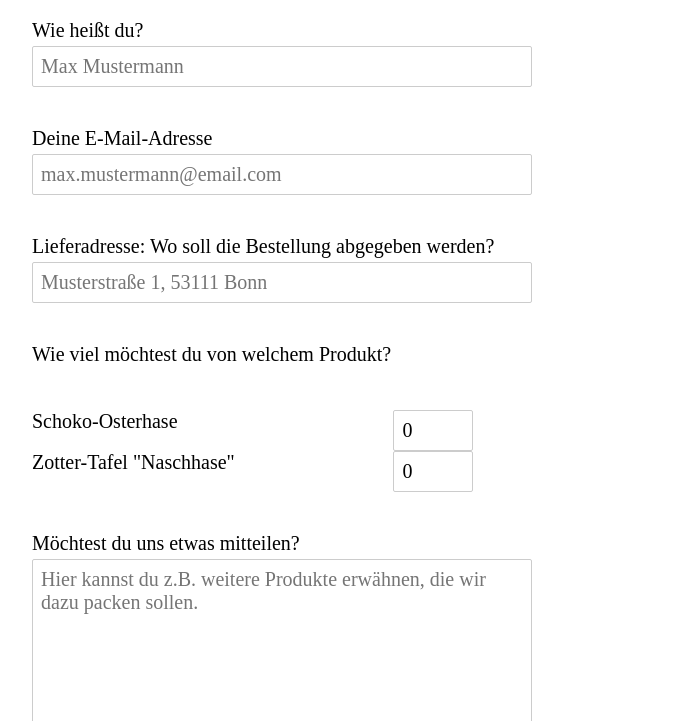
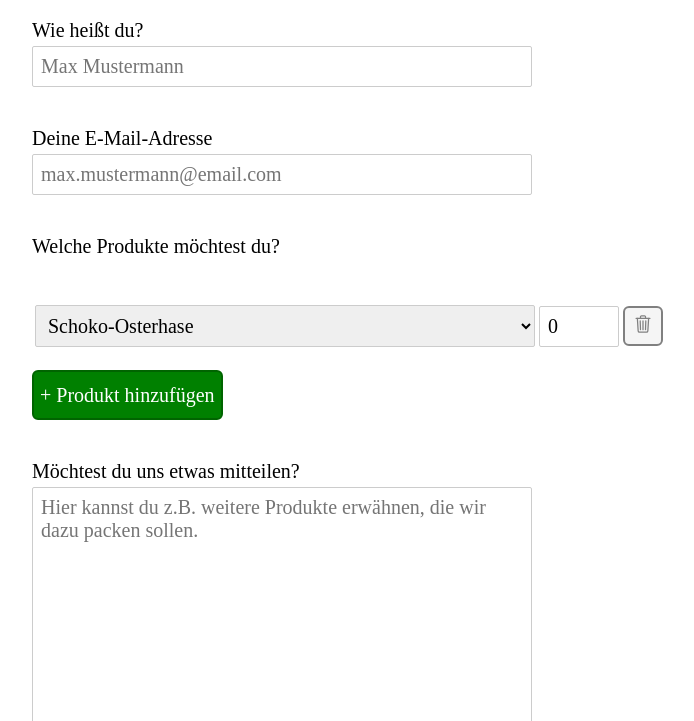
Before and after one commit to sgrubsmyon/wlobs, a plain HTML site: page deploy/index.html in a window 1280 px wide. Shown: the part 79-800 px from the top of the page, without its empty margins (308-1002 px from the left). Drawn offline with nearby package versions, Linux system fonts and the light colour scheme.

Commit message:
Make form reactive with vue.js

```diff
--- a/deploy/index.html
+++ b/deploy/index.html
@@ -7,10 +7,12 @@
   <meta name="viewport" content="width=device-width, initial-scale=1.0">
   <title>Weltladen Bonn Corona Shopper</title>
   <link rel="stylesheet" type="text/css" href="style.css">
+  <script type="module" src="https://unpkg.com/ionicons@5.0.0/dist/ionicons/ionicons.esm.js"></script>
+  <script nomodule="" src="https://unpkg.com/ionicons@5.0.0/dist/ionicons/ionicons.js"></script>
 </head>
 
 <body>
-  <div class="form">
+  <div class="form" id="form">
     <h1>Weltladen Bonn Corona Shopper</h1>
     <form action="send-mail.php" method="post">
       <div class="elem-group">
@@ -22,17 +24,25 @@
         <input type="email" id="email" name="visitor_email" placeholder="max.mustermann@email.com" required>
       </div>
       <div class="elem-group">
-        <label for="address">Lieferadresse: Wo soll die Bestellung abgegeben werden?</label>
-        <input type="text" id="address" name="address" required placeholder="Musterstraße 1, 53111 Bonn" pattern=[A-Za-z0-9.,\-\s]{5,100}>
-      </div>
-      <div class="elem-group">
-        <label for="product-selection">Wie viel möchtest du von welchem Produkt?</label>
-        <div id="product-selection">
-          <label for="quantity_hase">Schoko-Osterhase</label>
-          <input type="number" id="quantity_hase" name="quantity_hase" min="0" max="1000" value=0>
-          <label for="quantity_naschhase">Zotter-Tafel "Naschhase"</label>
-          <input type="number" id="quantity_naschhase" name="quantity_naschhase" min="0" max="1000" value=0>
-        </div>
+        <label for="product-selection">Welche Produkte möchtest du?</label>
+        <table id="product-selection">
+          <tbody>
+            <tr v-for="product in products">
+              <td>
+                <select v-bind:id="'product'+product.id" v-bind:name="'product'+product.id" v-model="product.productId" required>
+                  <option v-for="p in productList" v-bind:value="p.id">{{ p.name }}</option>
+                </select>
+              </td>
+              <td class="quant-col">
+                <input type="number" v-bind:id="'quantity'+product.id" v-bind:name="'quantity'+product.id" min="0" max="1000" v-model="product.quantity">
+              </td>
+              <td class="quant-col">
+                <button type="button" class="square" v-on:click="removeProduct(product.id)"><ion-icon name="trash-outline"></ion-icon></button>
+              </td>
+            </tr>
+          </tbody>
+        </table>
+        <button type="button" v-on:click="addProduct">+ Produkt hinzufügen</button>
       </div>
       <div class="elem-group">
         <label for="message">Möchtest du uns etwas mitteilen?</label>
@@ -44,6 +54,54 @@
   <!-- <script src="https://vuejs.org/js/vue.js"></script> (Development version) -->
   <!-- <script src="https://vuejs.org/js/vue.min.js"></script> (Production version) -->
   <script src="vue.js"></script>
+  <!-- <script src="https://unpkg.com/ionicons@5.0.0/dist/ionicons.js"></script> -->
+  <!-- <script src="ionicons.js"></script> -->
+  <script>
+    var app = new Vue({
+      el: '#form',
+      data: {
+        productList: [{
+          id: 'a',
+          name: 'Schoko-Osterhase'
+        }, {
+          id: 'b',
+          name: 'Zotter-Tafel "Naschhasi"'
+        }],
+        products: [{
+          id: 1,
+          productId: 'a',
+          quantity: 0
+        }]
+      },
+      methods: {
+        addProduct: function() {
+          let currId = 0;
+          if (this.products.length > 0) {
+            currId = this.products[this.products.length - 1].id;
+          }
+          this.products.push({
+            id: currId + 1,
+            productId: 'a',
+            quantity: 0
+          })
+        },
+        removeProduct: function(id) {
+          let now = this.products;
+          console.log(now);
+          this.products.splice(id - 1, 1);
+          // same behavior as:
+          // Vue.delete(this.products, id - 1);
+          /* reassign IDs as it is necessary when product was not removed from end */
+          let i = 1;
+          for (let product of this.products) {
+            product.id = i;
+            i += 1;
+          }
+          console.log(this.products);
+        }
+      }
+    });
+  </script>
 </body>
 
 </html>
--- a/deploy/style.css
+++ b/deploy/style.css
@@ -8,19 +8,16 @@ div.elem-group {
   margin: 40px 0;
 }
 
-div#product-selection {
-  display: grid;
+#product-selection {
   margin-top: 40px;
+  margin-bottom: 20px;
+  width: 100%;
 }
 
-div#product-selection>label {
-  grid-column: 1 / span 1;
-}
 
-div#product-selection>input {
-  grid-column: 2 / span 1;
-  width: 80px;
-}
+/* #product-selection>tbody>tr>td {
+  width: 100%;
+} */
 
 label {
   display: block;
@@ -41,6 +38,11 @@ textarea {
   padding: 8px;
 }
 
+.quant-col,
+.quant-col>input {
+  width: 80px;
+}
+
 textarea {
   height: 250px;
 }
@@ -52,10 +54,26 @@ button {
   border: 2px solid darkgreen;
   font-size: 1.25em;
   font-family: 'Aleo';
-  border-radius: 4px;
+  border-radius: 6px;
   cursor: pointer;
 }
 
 button:hover {
   border: 2px solid black;
 }
+
+button.square {
+  width: 40px;
+  height: 40px;
+  background: whitesmoke;
+  color: gray;
+  border: 2px solid gray;
+  font-size: 1.25em;
+  font-family: 'Aleo';
+  border-radius: 6px;
+  cursor: pointer;
+}
+
+button.square:hover {
+  border: 2px solid black;
+}
```
Also changed, not shown: 1 other file.
